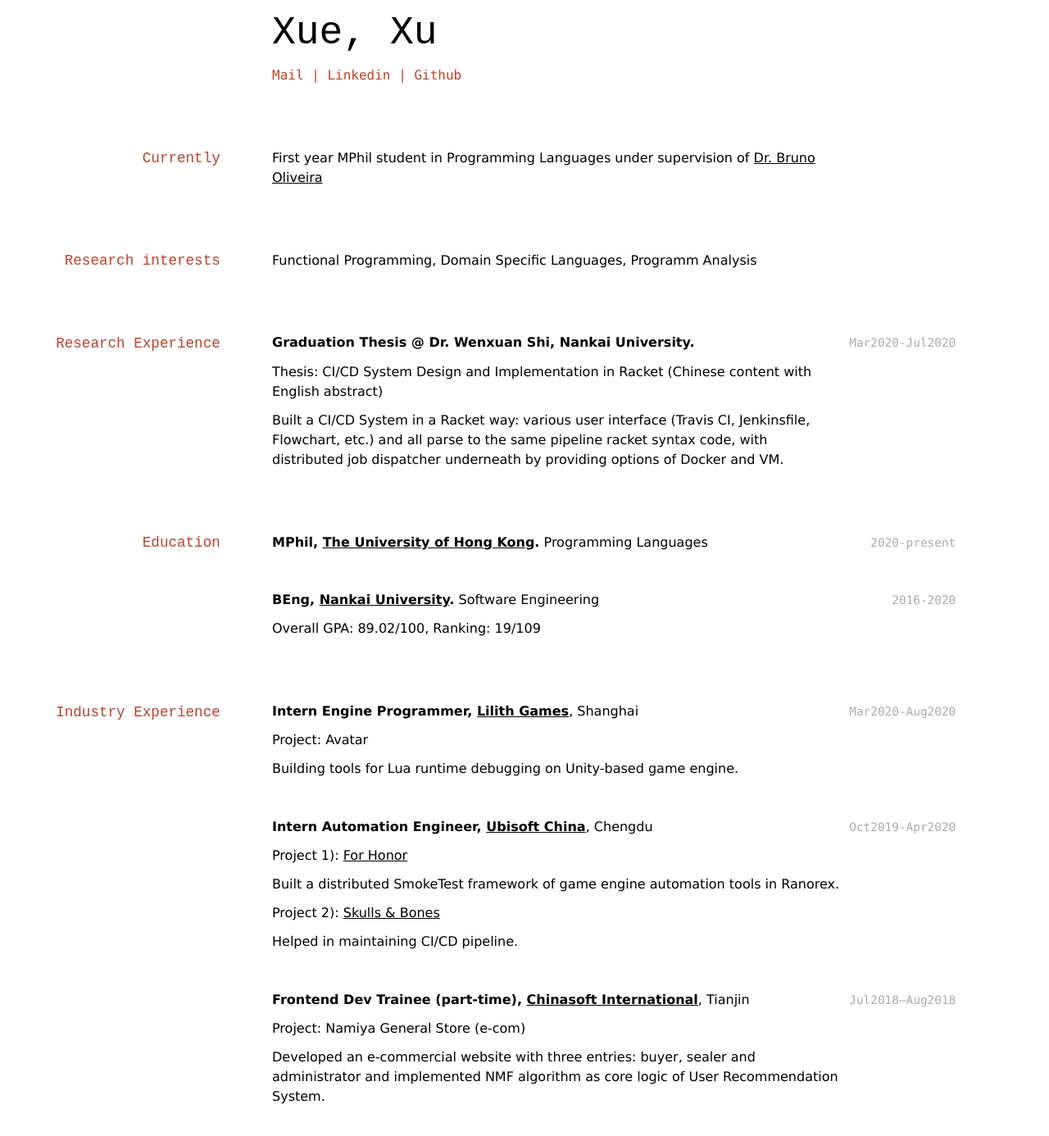
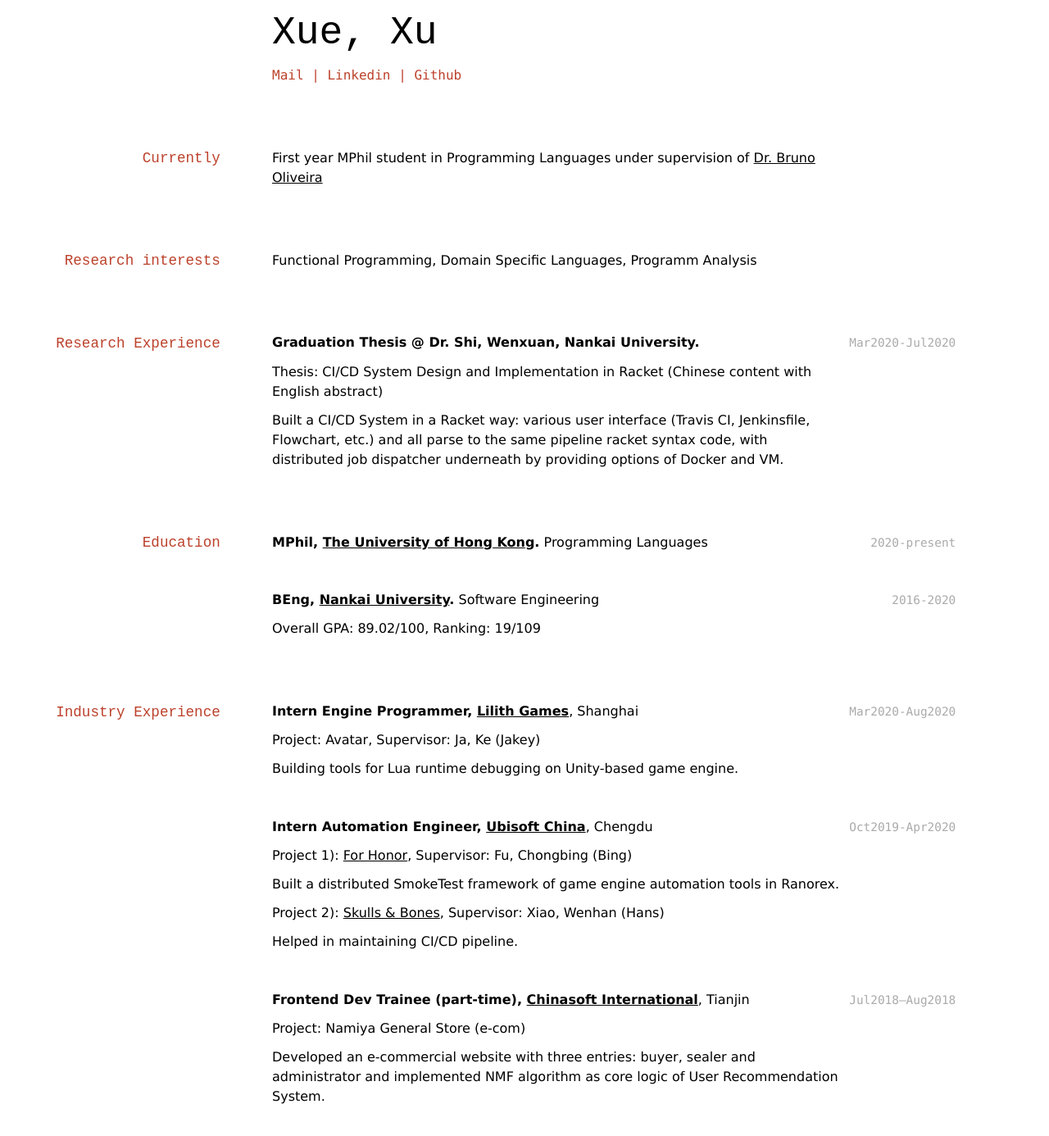
Before and after one commit to juniorxxue/curriculum-vitae, a Jekyll site: the page built from index.md, in a window 1280 px wide and 1400 px high. Shown: the top 1386 px of the window at 82% size. Built offline with Jekyll 4.4.1, drawn with Linux system fonts in a browser that asks for light colours.

Commit message:
update supervisor

```diff
--- a/index.md
+++ b/index.md
@@ -20,7 +20,7 @@ Functional Programming, Domain Specific Languages, Programm Analysis
 
 ## Research Experience
 `Mar2020-Jul2020`
-__Graduation Thesis @ Dr. Wenxuan Shi, Nankai University.__
+__Graduation Thesis @ Dr. Shi, Wenxuan, Nankai University.__
 
 Thesis: CI/CD System Design and Implementation in Racket (Chinese content with English abstract)
 
@@ -44,7 +44,7 @@ Overall GPA: 89.02/100, Ranking: 19/109
 `Mar2020-Aug2020`
 __Intern Engine Programmer, [Lilith Games](https://www.lilithgames.com/en/)__, Shanghai
 
-Project: Avatar
+Project: Avatar, Supervisor: Ja, Ke (Jakey)
 
 Building tools for Lua runtime debugging on Unity-based game engine.
 
@@ -53,11 +53,11 @@ Building tools for Lua runtime debugging on Unity-based game engine.
 `Oct2019-Apr2020`
 __Intern Automation Engineer, [Ubisoft China](https://www.ubisoft.com/en-us/)__, Chengdu
 
-Project 1): [For Honor](https://forhonor.ubisoft.com/game/en-us/home/)
+Project 1): [For Honor](https://forhonor.ubisoft.com/game/en-us/home/), Supervisor: Fu, Chongbing (Bing)
 
 Built a distributed SmokeTest framework of game engine automation tools in Ranorex.
 
-Project 2): [Skulls & Bones](https://skullandbones.ubisoft.com/game/en-us/home/)
+Project 2): [Skulls & Bones](https://skullandbones.ubisoft.com/game/en-us/home/), Supervisor: Xiao, Wenhan (Hans)
 
 Helped in maintaining CI/CD pipeline.
 
```
